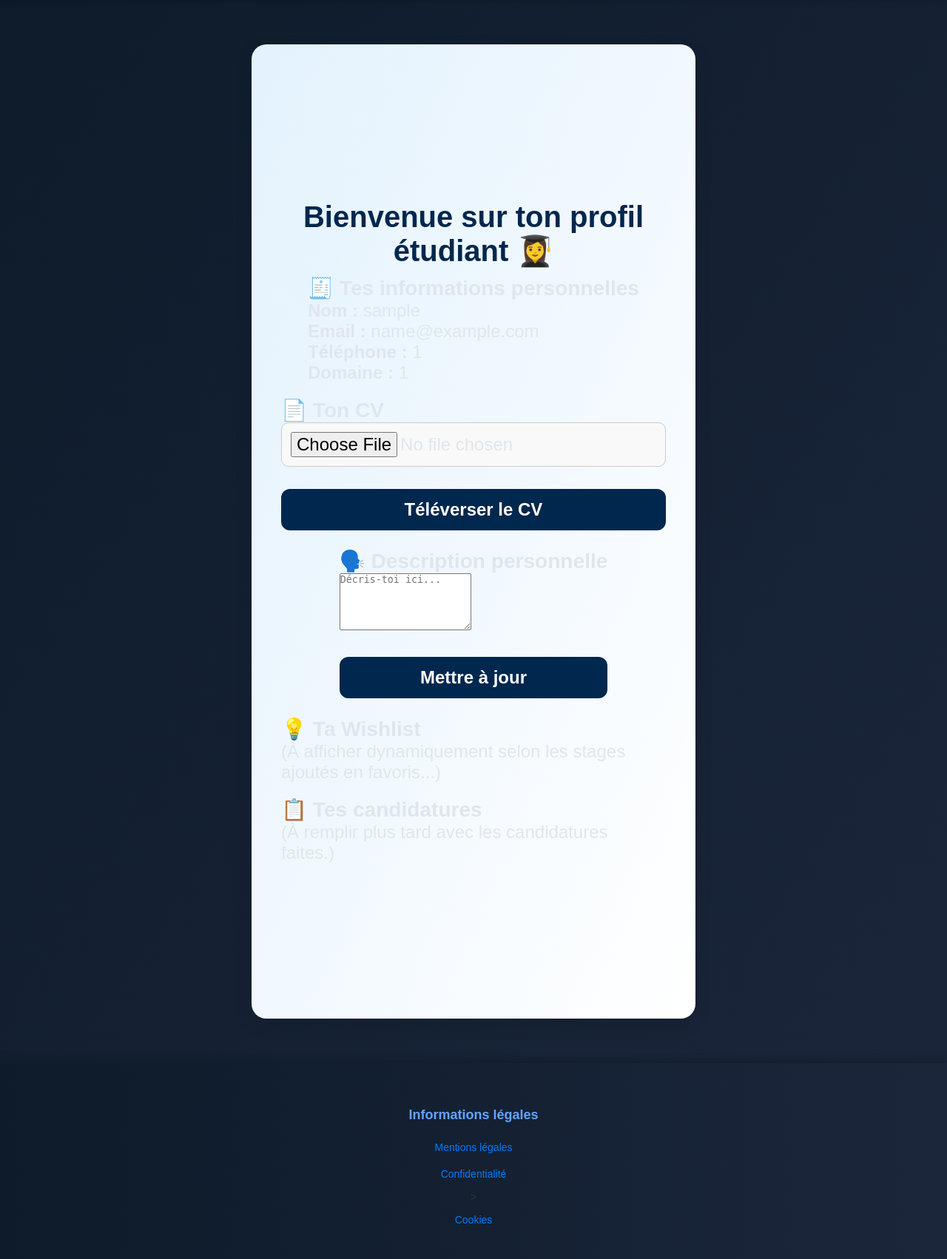
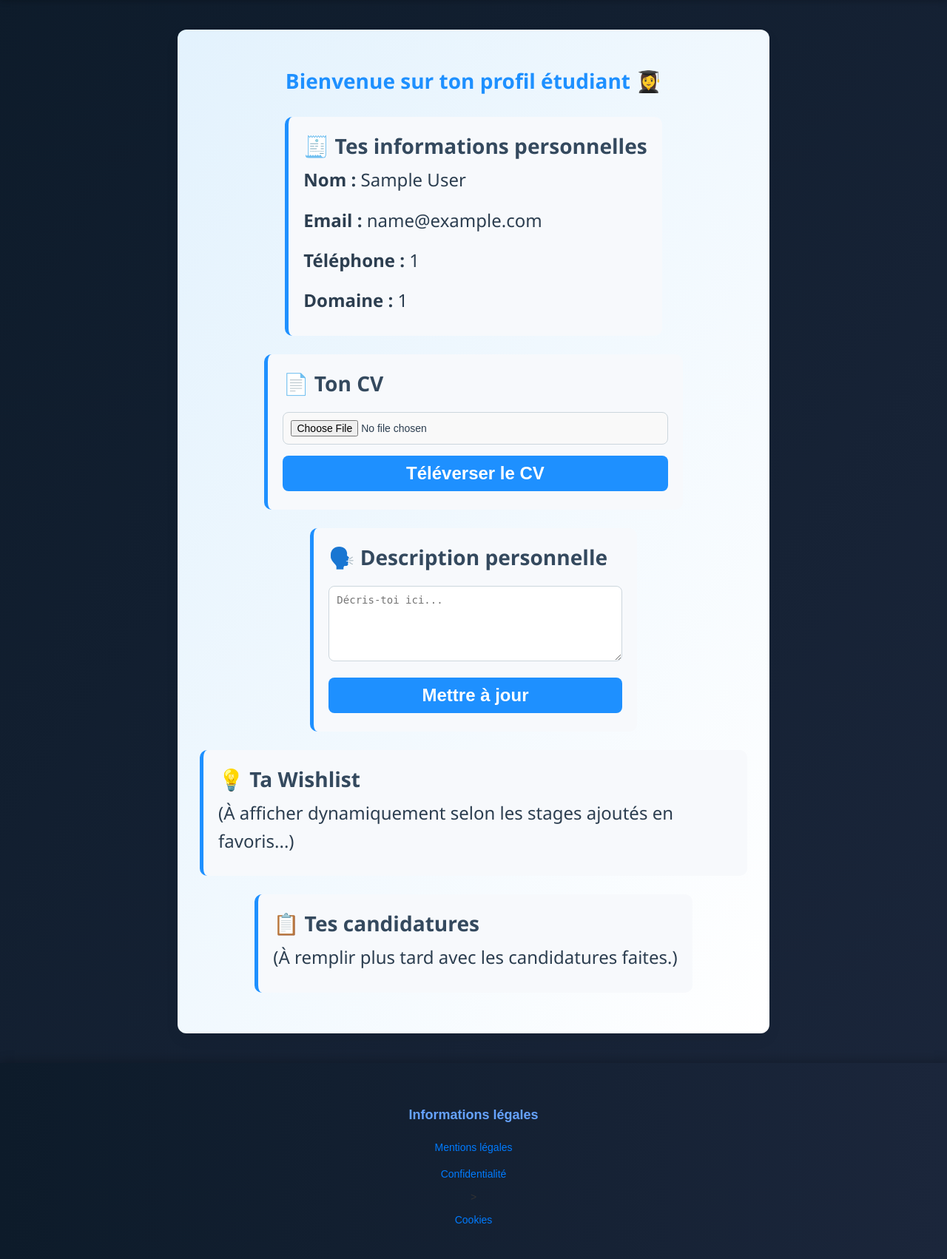
Before and after one commit to Imrane-Hub5/projet-developpement-web-, a PHP site: page /app/views/utilisateurs/profil_etudiant.php in a window 1280 px wide. Shown: the part 154-1856 px from the top of the page at 74% size. Run offline with PHP 8.4, Linux system fonts and the light colour scheme; the visitor is signed in with stand-in values (Sample User, id 1); some web fonts are replaced.

Commit message:
Update profil_etudiant.php

```diff
--- a/app/views/utilisateurs/profil_etudiant.php
+++ b/app/views/utilisateurs/profil_etudiant.php
@@ -16,10 +16,11 @@ include('../includes/header.php');
 
     <section class="input-group">
         <h3>🧾 Tes informations personnelles</h3>
-        <p><strong>Nom :</strong> <?= htmlspecialchars($_SESSION['username']) ?></p>
-        <p><strong>Email :</strong> <?= htmlspecialchars($_SESSION['email']) ?></p>
-        <p><strong>Téléphone :</strong> <?= htmlspecialchars($_SESSION['telephone']) ?></p>
-        <p><strong>Domaine :</strong> <?= htmlspecialchars($_SESSION['domaine']) ?></p>
+        <p><strong>Nom :</strong> <?= htmlspecialchars($_SESSION['nom'] ?? 'Non défini') ?></p>
+        <p><strong>Email :</strong> <?= htmlspecialchars($_SESSION['email'] ?? 'Non défini') ?></p>
+        <p><strong>Téléphone :</strong> <?= htmlspecialchars($_SESSION['telephone'] ?? 'Non défini') ?></p>
+        <p><strong>Domaine :</strong> <?= htmlspecialchars($_SESSION['domaine'] ?? 'Non défini') ?></p>
+
     </section>
 
     <section class="input-group">
@@ -50,3 +51,78 @@ include('../includes/header.php');
 </main>
 
 <?php include('../includes/footer.php'); ?>
+
+<style>
+/* === Style pour la page profil étudiant === */
+
+.inscription-container {
+  max-width: 800px;
+  margin: 40px auto;
+  padding: 30px;
+  background-color: #ffffff;
+  border-radius: 12px;
+  box-shadow: 0 8px 20px rgba(0, 0, 0, 0.05);
+  font-family: 'Segoe UI', sans-serif;
+  color: #2c3e50;
+}
+
+.form-title {
+  font-size: 28px;
+  text-align: center;
+  margin-bottom: 30px;
+  color: #1e90ff;
+}
+
+.input-group {
+  background-color: #f7f9fc;
+  padding: 20px;
+  margin-bottom: 25px;
+  border-left: 5px solid #1e90ff;
+  border-radius: 10px;
+}
+
+.input-group h3 {
+  margin-top: 0;
+  color: #34495e;
+}
+
+.input-group p {
+  margin: 8px 0;
+  line-height: 1.6;
+}
+
+.input-group form {
+  margin-top: 10px;
+}
+
+.input-group input[type="file"],
+.input-group textarea {
+  width: 100%;
+  padding: 10px;
+  border: 1px solid #ccd6dd;
+  border-radius: 8px;
+  margin-top: 10px;
+  font-size: 14px;
+}
+
+.input-group textarea {
+  resize: vertical;
+}
+
+.btn-continue {
+  display: inline-block;
+  margin-top: 15px;
+  padding: 10px 20px;
+  background-color: #1e90ff;
+  color: white;
+  font-weight: bold;
+  border: none;
+  border-radius: 8px;
+  cursor: pointer;
+  transition: background-color 0.2s;
+}
+
+.btn-continue:hover {
+  background-color: #0f6cd4;
+}
+</style>
```
